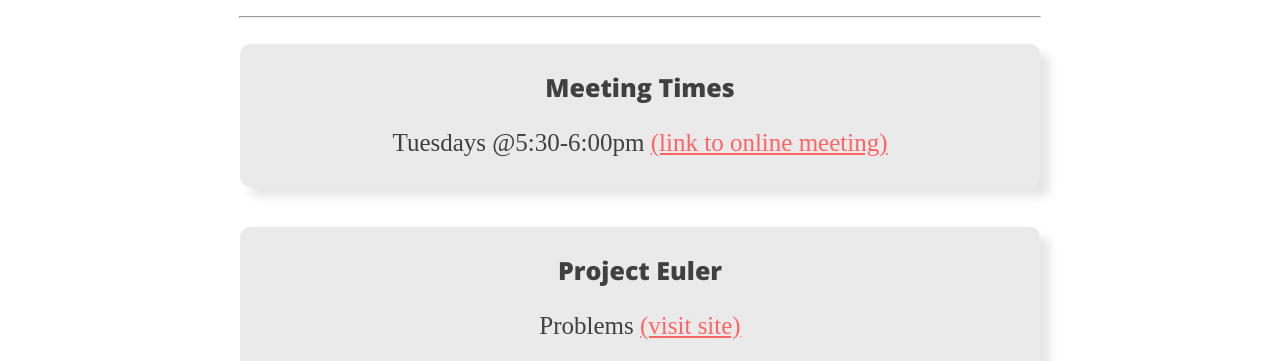
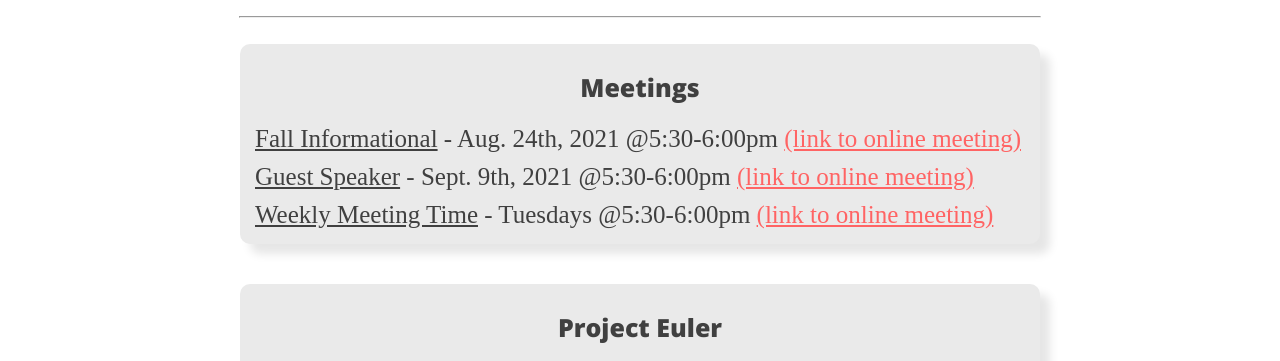
Before and after one commit to sjcsc/sjcsc, a plain HTML site: page index.html in a window 1280 px wide. Shown: the part 439-800 px from the top of the page. Drawn offline with nearby package versions, Linux system fonts and the light colour scheme.

Commit message:
Update index.html

```diff
--- a/index.html
+++ b/index.html
@@ -3,7 +3,7 @@
 <head>
     <link rel="icon" type="image/png" href="sjcsc_logo.png">
     <link rel="preconnect" href="https://fonts.gstatic.com">
-<link href="https://fonts.googleapis.com/css2?family=Open+Sans:wght@800&display=swap" rel="stylesheet">
+    <link href="https://fonts.googleapis.com/css2?family=Open+Sans:wght@800&display=swap" rel="stylesheet">
     <link rel="preconnect" href="https://fonts.gstatic.com">
 <link href="https://fonts.googleapis.com/css2?family=Open+Sans&display=swap" rel="stylesheet">
 
@@ -12,6 +12,11 @@
     </title>
 
     <style type="text/css">
+        /*our colors:
+         grey #404040
+         orange #FF6666
+         blue #00FCFF
+         text #EAEAEA*/
         body{
             color:#404040;
             background-color:white;
@@ -106,6 +111,10 @@
             font-weight: 800;
             font-size:33px;
         }
+        .post_body{
+            text-align:left;
+            margin:10px;
+        }
     </style>
 </head>
 <body>
@@ -113,13 +122,8 @@
         <img class="navbar_box floatleft" src="sjcsc_logo.png" alt="" width="55px">
         <p class="navbar_box floatleft sjcsc">SJCSC</p>
         <div class="header_tablist floatright">
-
-
-
             <p class="navbar_box floatright"><a class="linkcolor" href="announcements.html">Announcements</a></p>
-
             <p class="navbar_box floatright">|</p>
-
             <p class="navbar_box floatright"><a class="linkcolor" href="index.html">Homepage</a></p>
         </div>
     </div>
@@ -131,8 +135,10 @@
         <hr>
         <br />
         <div class="post_box">
-            <h2>Meeting Times</h2>
-            <p>Tuesdays @5:30-6:00pm <a class="linkcolor"  href="https://sju.webex.com/sju/j.php?MTID=macfa395af620f9a7826ee6b0863aced5"> (link to online meeting)</a></p>
+            <h2>Meetings</h2>
+            <p class="post_body"><u>Fall Informational</u> -  Aug. 24th, 2021 @5:30-6:00pm <a class="linkcolor"  href="https://sju.webex.com/sju/j.php?MTID=macfa395af620f9a7826ee6b0863aced5"> (link to online meeting)</a></p>
+            <p class="post_body"><u>Guest Speaker</u> -  Sept. 9th, 2021 @5:30-6:00pm <a class="linkcolor" href="https://sju.webex.com/sju/j.php?MTID=mfa34898e6b076d5b2bc9e3077ebe7be2"> (link to online meeting)</a></p>
+            <p class="post_body"><u>Weekly Meeting Time</u> - Tuesdays @5:30-6:00pm <a class="linkcolor"  href="https://sju.webex.com/sju/j.php?MTID=macfa395af620f9a7826ee6b0863aced5"> (link to online meeting)</a></p>
         </div>
         <div class="post_box">
             <h2>Project Euler</h2>
```
